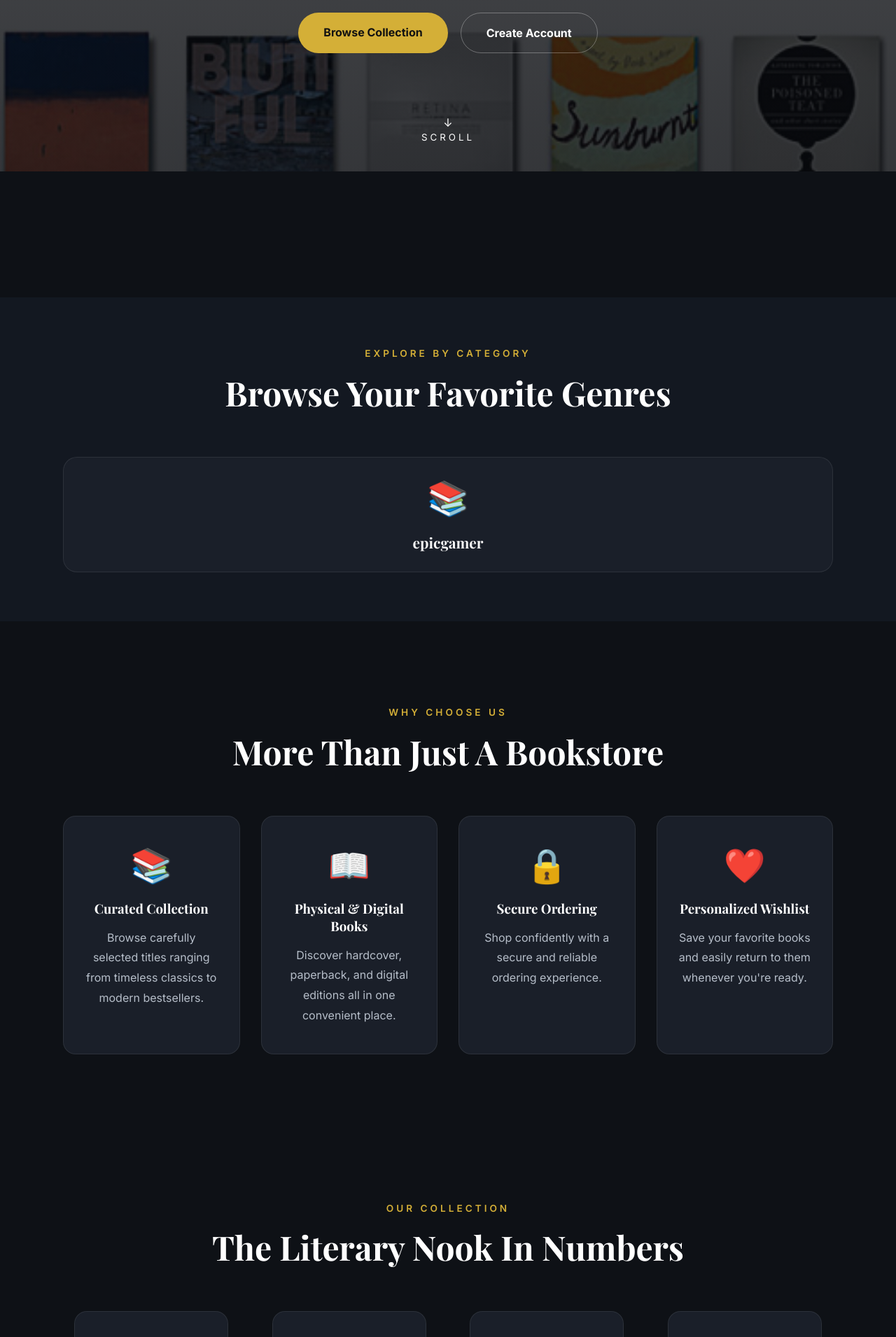
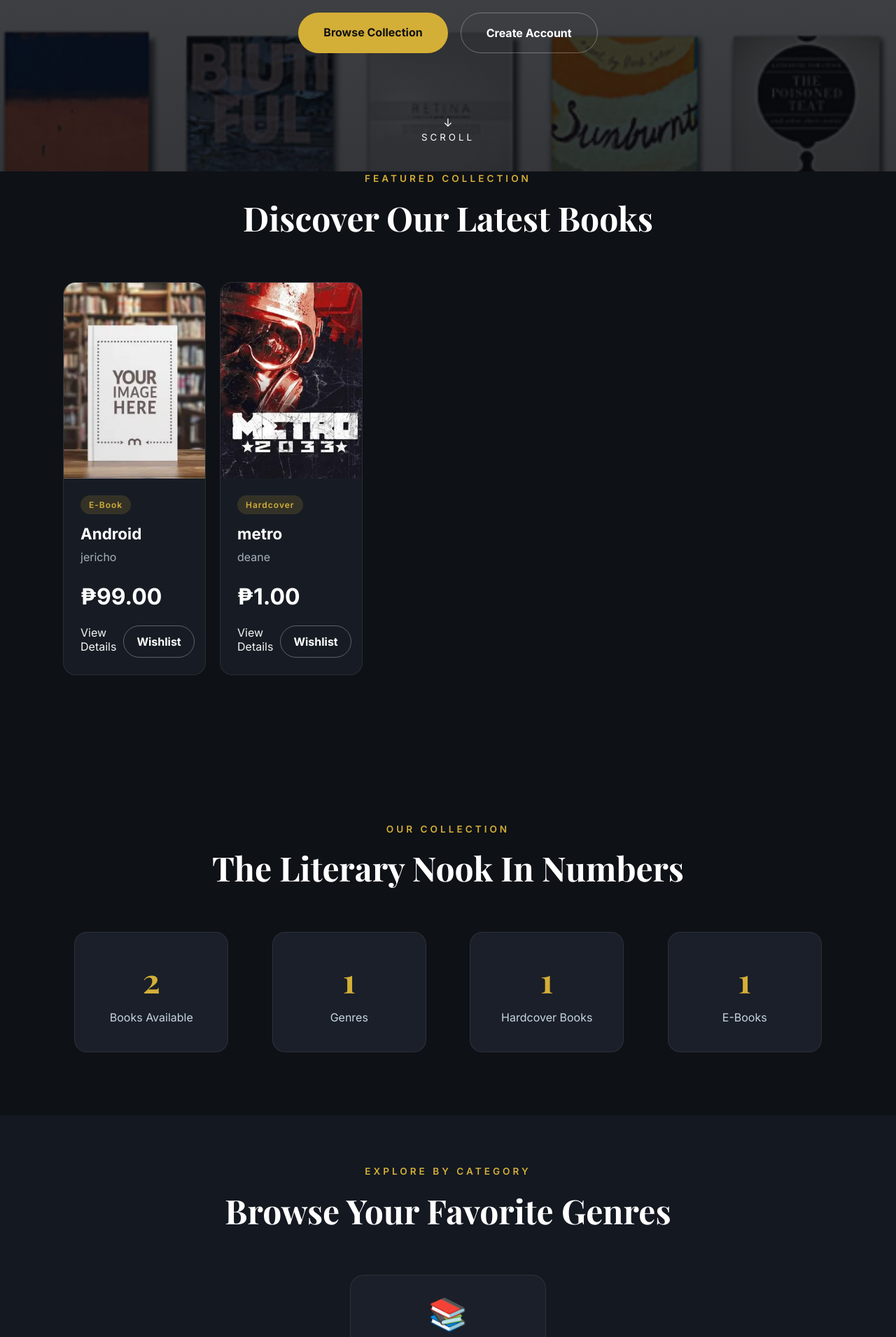
Before and after one commit to Antarticstorm/FinalAdetProject, a PHP site: page /tx23/ in a window 1280 px wide. Shown: the part 640-2551 px from the top of the page at 70% size. Run offline with PHP 8.4, Linux system fonts and the light colour scheme; data comes from the database, SQL or seed files in the repository.

Commit message:
cleared up home.css doubling and made them a little bit wider

```diff
--- a/assets/css/home.css
+++ b/assets/css/home.css
@@ -135,9 +135,18 @@
    FEATURED BOOKS
 ===================================================== */
 
+.section-divider{
+    height:100px;
+    background:linear-gradient(
+        to bottom,
+        transparent,
+        #0E1116
+    );
+}
+
 .featured-section{
-    padding:60px 0 80px;
     background:#0E1116;
+    padding:70px 0;
 }
 
 .section-tag{
@@ -145,45 +154,48 @@
     text-transform:uppercase;
     letter-spacing:4px;
     text-align:center;
-    margin-bottom:15px;
-    font-size:.9rem;
+    font-size:.85rem;
     font-weight:600;
+    margin-bottom:12px;
 }
 
 .section-title{
+    text-align:center;
     font-family:'Playfair Display',serif;
     font-size:3rem;
-    text-align:center;
-    margin-bottom:60px;
-    color:white;
+    color:#fff;
+    margin-bottom:55px;
 }
 
 .book-grid{
     display:grid;
-    grid-template-columns:repeat(auto-fit,minmax(220px,320px));
+    grid-template-columns:repeat(auto-fit,minmax(360px,400px));
     justify-content:center;
-    gap:28px;
+    gap:35px;
+}
+
+.book-card{
+    width:100%;
+    max-width:400px;
+    background:#171C24;
+    border-radius:22px;
+    overflow:hidden;
+    border:1px solid rgba(255,255,255,.08);
+    transition:.35s ease;
+}
+
+.book-card:hover{
+    transform:translateY(-8px);
+    border-color:#D4AF37;
+    box-shadow:0 20px 40px rgba(0,0,0,.45);
 }
 
 .book-card img{
     width:100%;
-    height:300px;
+    height:280px;
     object-fit:cover;
     display:block;
-    transition:.4s;
-}
-
-.book-card:hover{
-    transform:translateY(-12px);
-    border-color:#D4AF37;
-    box-shadow:0 20px 45px rgba(0,0,0,.45);
-}
-
-.book-card img{
-    width:100%;
-    height:380px;
-    object-fit:cover;
-    transition:.4s;
+    transition:.35s;
 }
 
 .book-card:hover img{
@@ -191,50 +203,63 @@
 }
 
 .book-info{
-    padding:18px;
+    padding:22px;
 }
 
 .book-format{
     display:inline-block;
-    margin-bottom:12px;
+    background:rgba(212,175,55,.15);
     color:#D4AF37;
-    font-size:.8rem;
-    letter-spacing:2px;
-    text-transform:uppercase;
+    padding:6px 14px;
+    border-radius:50px;
+    font-size:.75rem;
+    font-weight:600;
+    letter-spacing:1px;
+    margin-bottom:16px;
 }
 
 .book-info h3{
+    color:#fff;
+    font-size:1.8rem;
     margin-bottom:8px;
-    font-size:1.4rem;
-    color:white;
 }
 
 .book-author{
-    color:#A9B3C1;
-    margin-bottom:18px;
+    color:#A7B0BC;
+    margin-bottom:16px;
 }
 
 .book-price{
-    font-size:1.5rem;
     color:#fff;
-    font-weight:bold;
+    font-size:2rem;
+    font-weight:700;
+    margin-bottom:15px;
+}
+
+.book-stock{
     margin-bottom:20px;
+}
+
+.in-stock{
+    color:#49D17D;
+    font-weight:600;
+}
+
+.out-stock{
+    color:#FF6961;
+    font-weight:600;
 }
 
 .book-buttons{
     display:flex;
-    gap:10px;
+    gap:12px;
 }
 
 .book-buttons .btn{
     flex:1;
     text-align:center;
-    padding:12px 16px;
-    font-size:.9rem;
+    white-space:nowrap;
 }
-/* =====================================================
-   FEATURED BOOKS
-===================================================== */
 
 .section-divider{
     height:120px;
@@ -309,16 +334,23 @@
 }
 
 .book-author{
+
     color:#A7B0BC;
-    margin-bottom:16px;
+
+    margin:8px 0 18px;
+
 }
+.book-price{
 
-.book-price{
-    font-size:1.5rem;
-    font-weight:bold;
-    margin-bottom:20px;
+    font-size:2rem;
+
+    font-weight:700;
+
+    color:white;
+
+    margin-bottom:15px;
+
 }
-
 .book-buttons{
     display:flex;
     gap:10px;
@@ -328,6 +360,20 @@
     flex:1;
     text-align:center;
 }
+.book-stock{
+    margin-top:10px;
+    margin-bottom:18px;
+}
+
+.in-stock{
+    color:#49d17d;
+    font-weight:600;
+}
+
+.out-stock{
+    color:#ff6961;
+    font-weight:600;
+}
 /* =====================================================
    GENRES
 ===================================================== */
@@ -336,60 +382,36 @@
     background:#131821;
     padding:70px 0;
 }
+
 .genre-grid{
-
     display:grid;
-
-    grid-template-columns:repeat(auto-fit,minmax(220px,1fr));
-
-    gap:28px;
-
-    margin-top:35px;
-
+    grid-template-columns:repeat(auto-fit,minmax(220px,280px));
+    justify-content:center;
+    gap:25px;
+    margin-top:40px;
 }
 
 .genre-card{
-
     background:#1A1F29;
-
     border:1px solid rgba(255,255,255,.08);
-
     border-radius:20px;
-
-    padding:28px 20px;
-
+    padding:28px;
     text-align:center;
-
-    transition:.35s;
-
-    cursor:pointer;
-
+    transition:.3s;
 }
 
 .genre-card:hover{
-
-    transform:translateY(-10px);
-
+    transform:translateY(-8px);
     border-color:#D4AF37;
-
-    box-shadow:0 20px 40px rgba(0,0,0,.4);
-
 }
 
 .genre-icon{
-
-    font-size:3rem;
-
-    margin-bottom:20px;
-
+    font-size:2.8rem;
+    margin-bottom:15px;
 }
 
 .genre-card h3{
-
-    font-size:1.3rem;
-
     font-family:'Playfair Display',serif;
-
 }
 /* =====================================================
    WHY CHOOSE US
--- a/index.php
+++ b/index.php
@@ -113,9 +113,138 @@ $totalEbook = mysqli_fetch_assoc(
     </div>
 
 </section>
+
+
+
+    <div class="container">
+
+        <p class="section-tag">
+            FEATURED COLLECTION
+        </p>
+
+        <h2 class="section-title">
+            Discover Our Latest Books
+        </h2>
+
+        <div class="book-grid">
+
+            <?php while($book = mysqli_fetch_assoc($featuredBooks)): ?>
+
+                <div class="book-card">
+
+                    <img
+                        src="<?= url($book['cover']) ?>"
+                        alt="<?= htmlspecialchars($book['title']) ?>"
+                    >
+
+                    <div class="book-info">
+
+                        <span class="book-format">
+                            <?= htmlspecialchars($book['format']) ?>
+                        </span>
+
+                        <h3>
+                            <?= htmlspecialchars($book['title']) ?>
+                        </h3>
+
+                        <p class="book-author">
+                            <?= htmlspecialchars($book['author']) ?>
+                        </p>
+
+                        <p class="book-price">
+                            ₱<?= number_format($book['price'], 2) ?>
+                        </p>
+
+                        <div class="book-buttons">
+
+                            <a href="<?= url("book.php?id=".$book["id"]) ?>">
+                                View Details
+                            </a>
+
+                            <a
+                            href="<?= url("wishlist_toggle.php?book_id=".$book["id"]) ?>"
+                            class="btn btn-outline">
+
+                            Wishlist
+
+                            </a>
+
+                        </div>
+
+                    </div>
+
+                </div>
+
+            <?php endwhile; ?>
+
+        </div>
+
+    </div>
+
+</section>
+
 <div class="section-divider"></div>
+<section class="stats-section">
 
-<section id="featured" class="featured-section">
+    <div class="container">
+
+        <p class="section-tag">
+            OUR COLLECTION
+        </p>
+
+        <h2 class="section-title">
+            The Literary Nook In Numbers
+        </h2>
+
+        <div class="stats-grid">
+
+            <div class="stat-card">
+
+                <h2>
+                    <?= $totalBooks['total'] ?>
+                </h2>
+
+                <p>Books Available</p>
+
+            </div>
+
+            <div class="stat-card">
+
+                <h2>
+                    <?= $totalGenres['total'] ?>
+                </h2>
+
+                <p>Genres</p>
+
+            </div>
+
+            <div class="stat-card">
+
+                <h2>
+                    <?= $totalHardcover['total'] ?>
+                </h2>
+
+                <p>Hardcover Books</p>
+
+            </div>
+
+            <div class="stat-card">
+
+                <h2>
+                    <?= $totalEbook['total'] ?>
+                </h2>
+
+                <p>E-Books</p>
+
+            </div>
+
+        </div>
+
+    </div>
+
+
+</section>
+
     <!-- ===========================================
      GENRES
 =========================================== -->
```
Also changed, not shown: other parts of index.php (+0 -128 lines).
